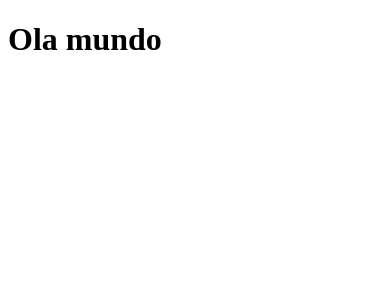
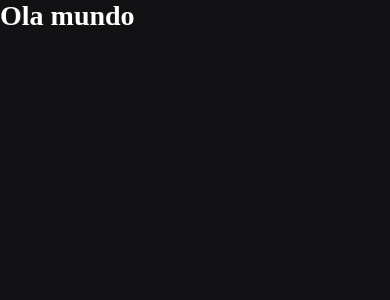
Before and after one commit to ViniciusPassoni97/ignews, a Next.js app: page / in a window 390 px wide. Shown: the top 300 px of the page. Built offline with nearby package versions, Linux system fonts and the light colour scheme.

Commit message:
Adding global styles

```diff
--- a/src/pages/_app.tsx
+++ b/src/pages/_app.tsx
@@ -1,4 +1,5 @@
 import { AppProps } from 'next/app'
+import '../styles/global.scss'
 
 function MyApp({ Component, pageProps }: AppProps) {
   return <Component {...pageProps} />
--- a/src/pages/index.tsx
+++ b/src/pages/index.tsx
@@ -1,6 +1,4 @@
 import Head from 'next/head'
-import styles from '../styles/home.module.scss';
-
 
 export default function Home() {
   return (
--- /dev/null
+++ b/src/styles/global.scss
@@ -0,0 +1,41 @@
+* {
+    margin: 0;
+    padding: 0;
+    box-sizing: border-box;
+
+}
+
+:root {
+    --white: #ffffff;
+
+    --gray-50: #e1e1e6;
+    --gray-300: #a8a8b3;
+    --gray-900: #121214;
+
+    --cyan-500: #61dafb;
+    --yellow-500: #eba417;
+}
+
+body {
+    background: var(--gray-900);
+    color: var(--white);
+}
+@media (max-width: 1080px) {
+    html{
+        font-size: 93.75%;
+    }
+}
+@media (max-width: 720px) {
+    html{
+        font-size: 87.5%;
+    }
+}
+
+body, input, select, textarea, button {
+    font: 480 1ren 'Roboto', sans-serif;
+}
+
+a{
+    text-decoration:none;
+    color: inherit;
+}
```
Also changed, not shown: src/styles/home.module.scss (deleted, +0 -9 lines).
